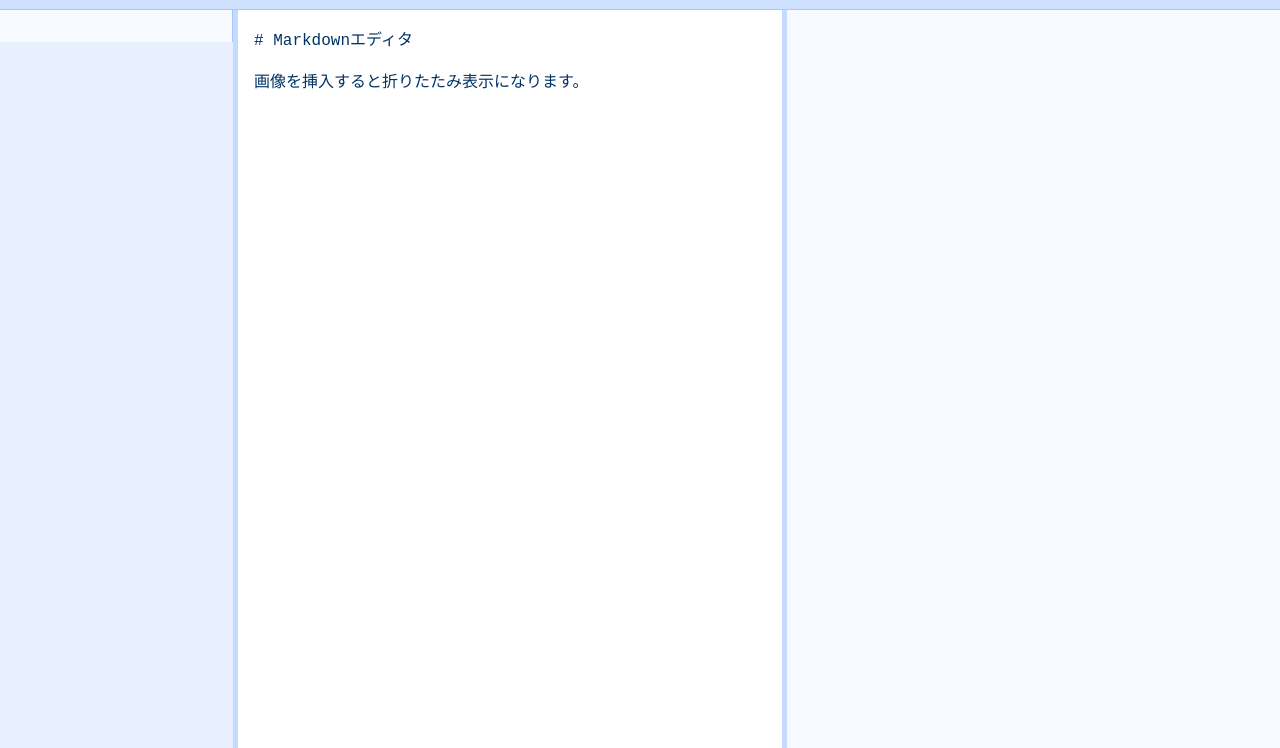
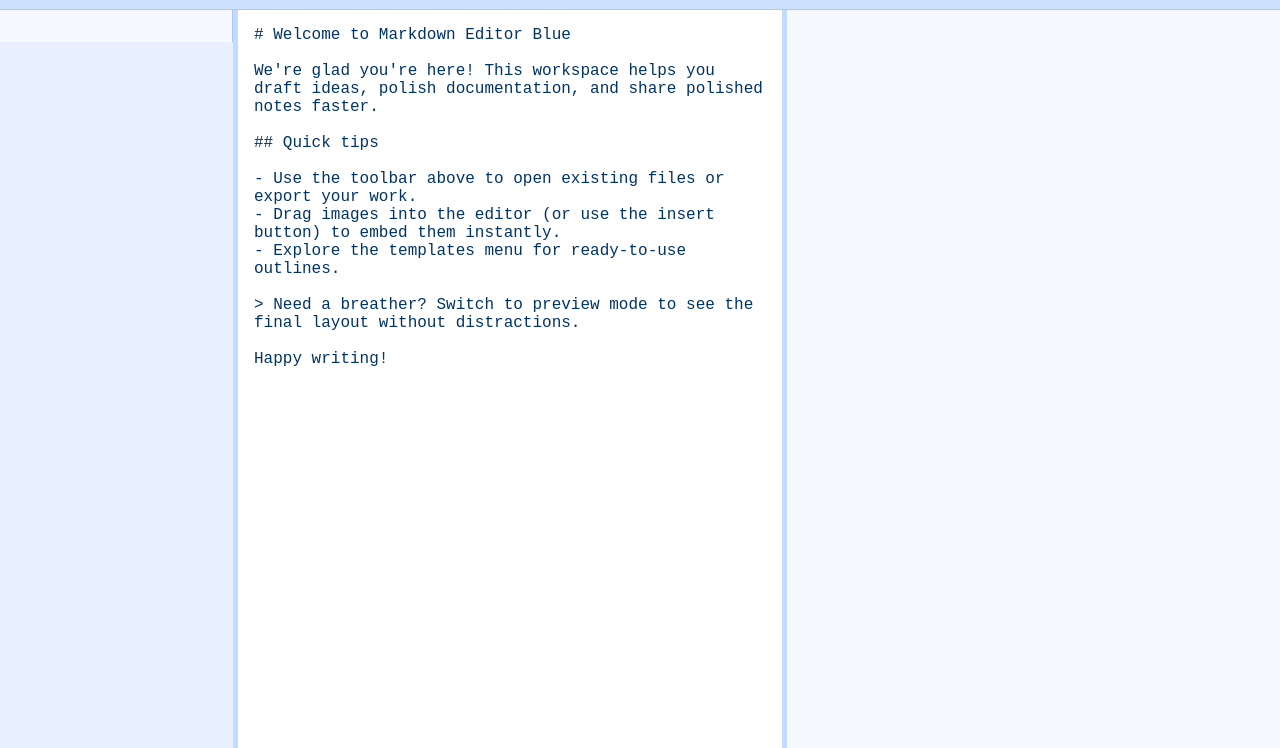
Before and after one commit to yuyuyu0706/markdown-editor, a website: page index.html in a window 1280 px wide. Shown: the part 52-800 px from the top of the page. Drawn offline with nearby package versions, Linux system fonts and the light colour scheme.

Commit message:
Use English welcome note for initial document

```diff
--- a/index.html
+++ b/index.html
@@ -60,10 +60,20 @@
       id="editor"
       placeholder="Type Markdown here..."
       data-i18n-placeholder="editor.placeholder"
-    ># Markdownエディタ
+    ># Welcome to Markdown Editor Blue
 
-画像を挿入すると折りたたみ表示になります。
-</textarea>
+We're glad you're here! This workspace helps you draft ideas, polish documentation, and share polished notes faster.
+
+## Quick tips
+
+- Use the toolbar above to open existing files or export your work.
+- Drag images into the editor (or use the insert button) to embed them instantly.
+- Explore the templates menu for ready-to-use outlines.
+
+> Need a breather? Switch to preview mode to see the final layout without distractions.
+
+Happy writing!
+    </textarea>
     <div id="divider"></div>
     <div id="preview"></div>
   </main>
```
